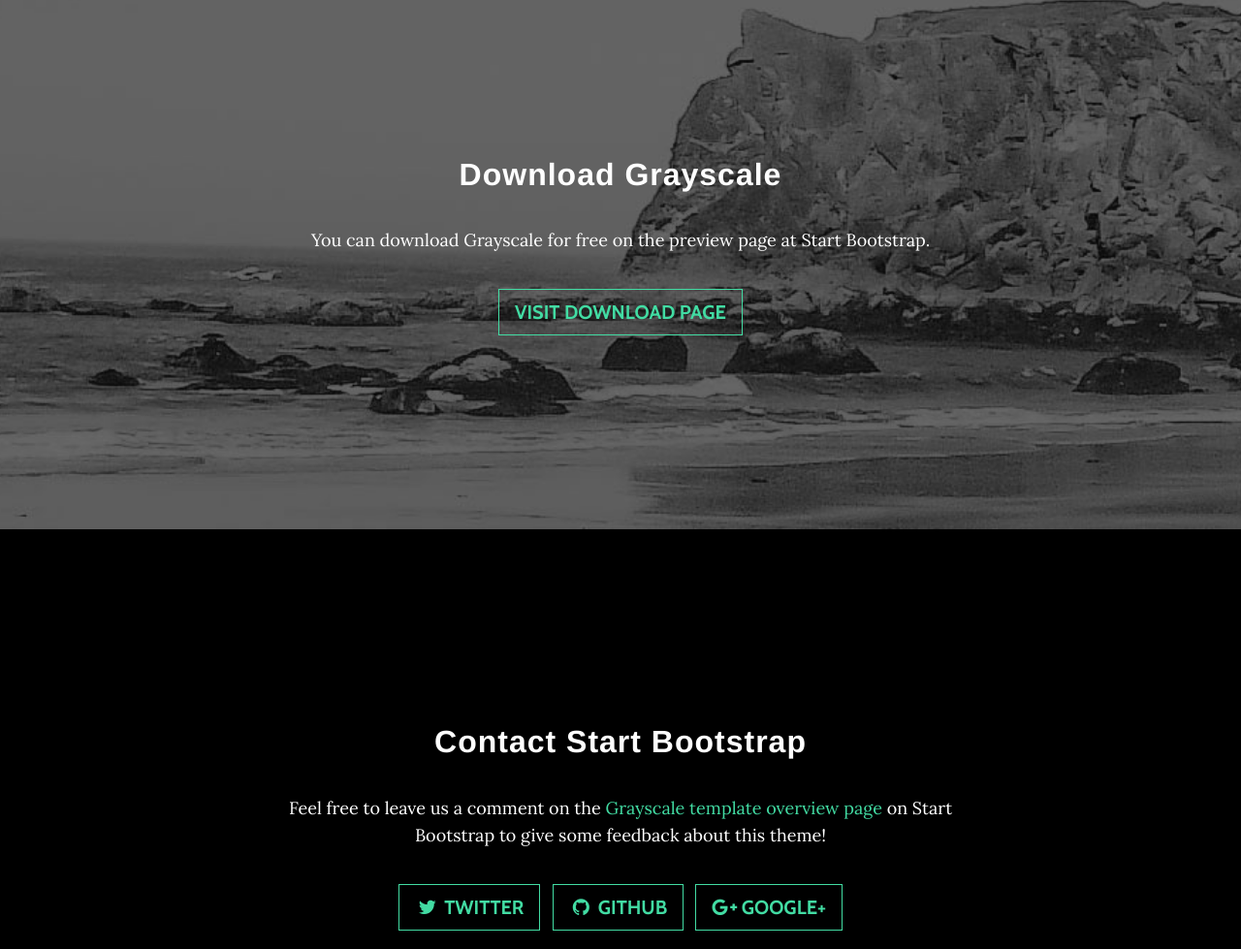
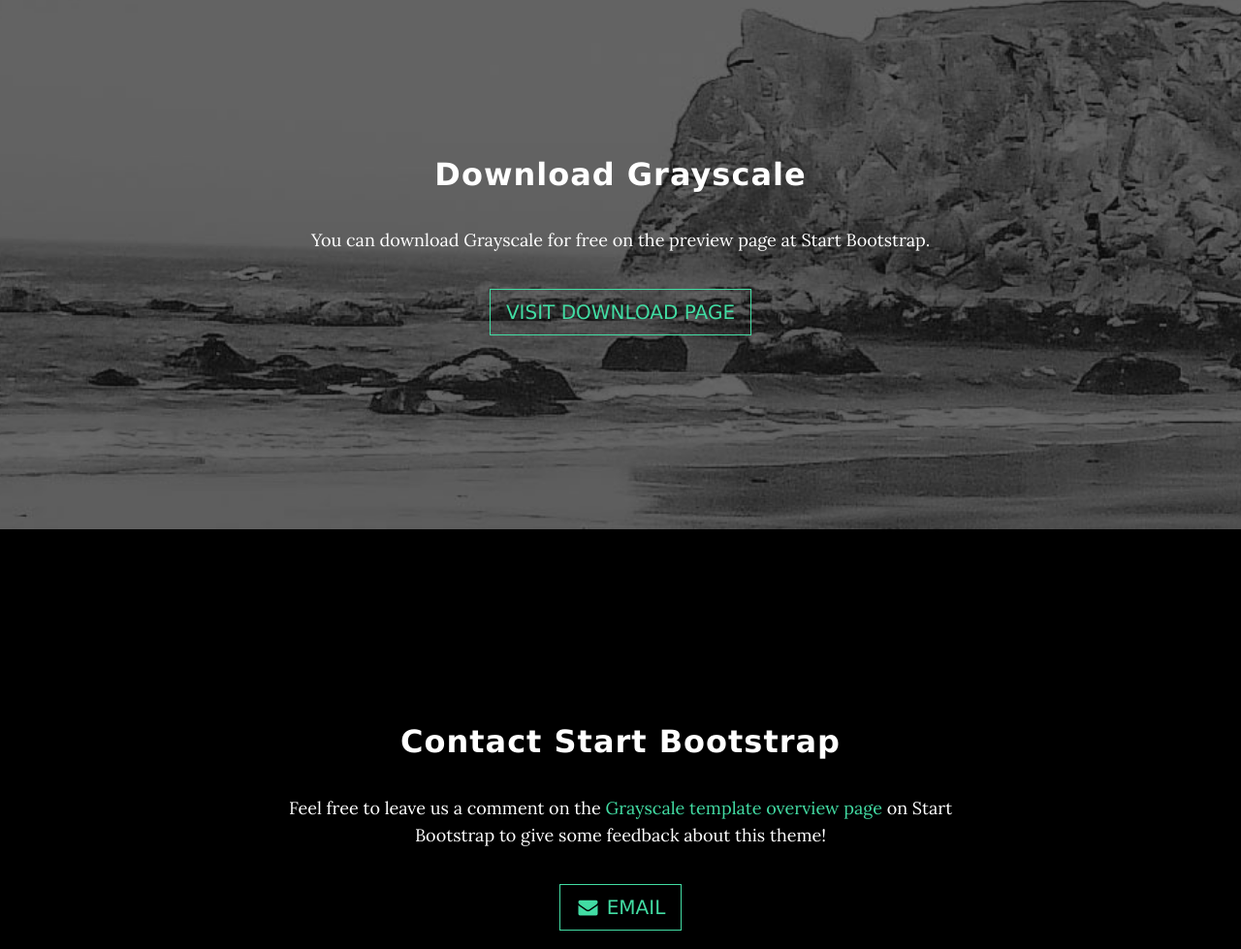
Before and after one commit to romosborne/nozzy-website, a website: page index.html in a window 1280 px wide. Shown: the part 1619-2598 px from the top of the page at 97% size. Drawn offline with nearby package versions, Linux system fonts and the light colour scheme; some packages are replaced by stand-ins of ours; files that its build step writes are made by us from their sources.

Commit message:
minor changes

```diff
--- a/index.html
+++ b/index.html
@@ -19,7 +19,7 @@
     <link href='https://fonts.googleapis.com/css?family=Cabin:700' rel='stylesheet' type='text/css'>
 
     <!-- Custom styles for this template -->
-    <link href="css/grayscale.css" rel="stylesheet">
+    <link href="css/grayscale.min.css" rel="stylesheet">
 
   </head>
 
@@ -28,7 +28,7 @@
     <!-- Navigation -->
     <nav class="navbar navbar-expand-lg navbar-light fixed-top" id="mainNav">
       <div class="container">
-        <a class="navbar-brand js-scroll-trigger" href="#page-top">Start Bootstrap</a>
+        <a class="navbar-brand js-scroll-trigger" href="#page-top">nozzy</a>
         <button class="navbar-toggler navbar-toggler-right" type="button" data-toggle="collapse" data-target="#navbarResponsive" aria-controls="navbarResponsive" aria-expanded="false" aria-label="Toggle navigation">
           Menu
           <i class="fa fa-bars"></i>
@@ -106,21 +106,9 @@
               on Start Bootstrap to give some feedback about this theme!</p>
             <ul class="list-inline banner-social-buttons">
               <li class="list-inline-item">
-                <a href="https://twitter.com/SBootstrap" class="btn btn-default btn-lg">
-                  <i class="fa fa-twitter fa-fw"></i>
-                  <span class="network-name">Twitter</span>
-                </a>
-              </li>
-              <li class="list-inline-item">
-                <a href="https://github.com/BlackrockDigital/startbootstrap" class="btn btn-default btn-lg">
-                  <i class="fa fa-github fa-fw"></i>
-                  <span class="network-name">Github</span>
-                </a>
-              </li>
-              <li class="list-inline-item">
-                <a href="https://plus.google.com/+Startbootstrap/posts" class="btn btn-default btn-lg">
-                  <i class="fa fa-google-plus fa-fw"></i>
-                  <span class="network-name">Google+</span>
+                <a href="mailto:band@nozzy.online" class="btn btn-default btn-lg">
+                  <i class="fa fa-envelope fa-fw"></i>
+                  <span class="network-name">Email</span>
                 </a>
               </li>
             </ul>
--- a/scss/grayscale.scss
+++ b/scss/grayscale.scss
@@ -23,13 +23,12 @@
 h4,
 h5,
 h6 {
-  font-family: 'Cabin', 'Helvetica Neue', Helvetica, Arial, sans-serif;
+  font-family: Verdana, Geneva, Tahoma, sans-serif;
   font-weight: 700;
 
   margin: 0 0 35px;
 
   letter-spacing: 1px;
-  text-transform: uppercase;
 }
 
 p {
@@ -60,11 +59,9 @@
 }
 
 #mainNav {
-  font-family: 'Cabin', 'Helvetica Neue', Helvetica, Arial, sans-serif;
+  font-family: Verdana, Geneva, Tahoma, sans-serif;
 
   margin-bottom: 0;
-
-  text-transform: uppercase;
 
   border-bottom: 1px solid fade-out(white, .7);
   background-color: black;
@@ -222,7 +219,7 @@
 }
 
 .btn {
-  font-family: 'Cabin', 'Helvetica Neue', Helvetica, Arial, sans-serif;
+  font-family: Verdana, Geneva, Tahoma, sans-serif;
   font-weight: 400;
 
   -webkit-transition: all 0.3s ease-in-out;
```
Also changed, not shown: css/grayscale.css, css/grayscale.min.css, js/grayscale.min.js.
